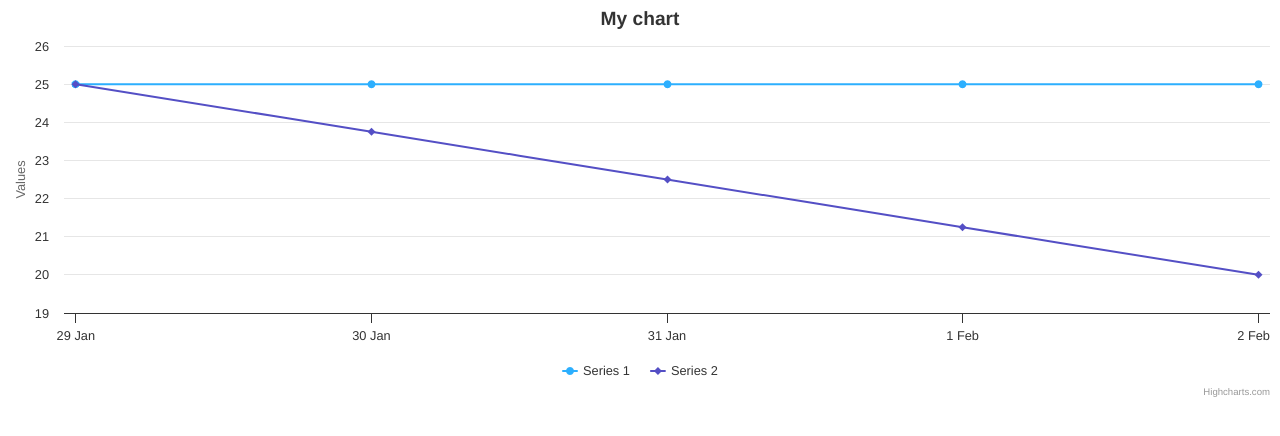
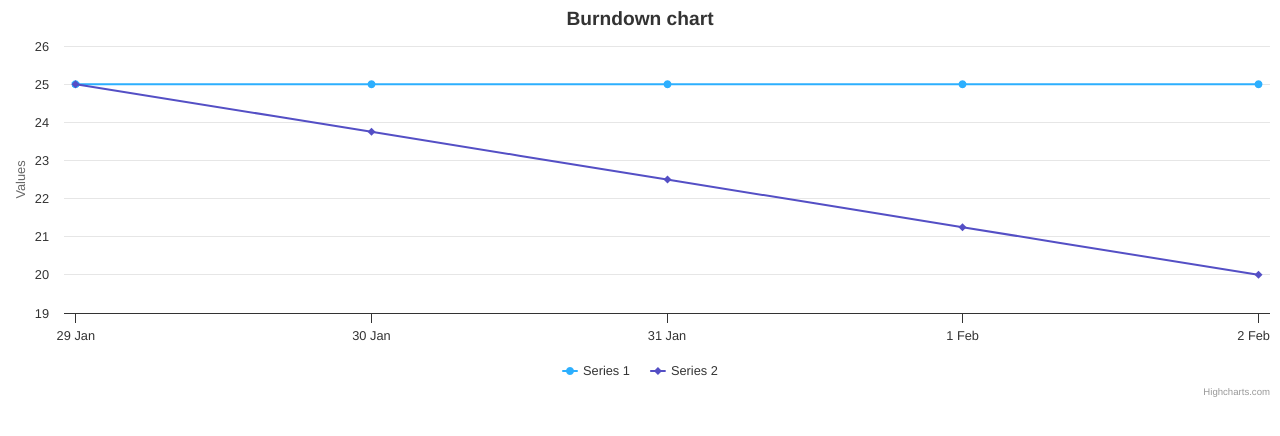
Before and after one commit to AshankDsouza/SER516-Team-Kansas, a Next.js app in the folder client/: page /graph in a window 1280 px wide. Shown: the top 436 px of the page. Built offline with nearby package versions, Linux system fonts and the light colour scheme.

Commit message:
adds name to graph

```diff
--- a/client/app/graph/page.tsx
+++ b/client/app/graph/page.tsx
@@ -52,6 +52,9 @@ export default function GraphPage() {
 
     const fetchData = async () =>{
       try {
+        //const data1 = await axios.get("http://localhost:8080/api/tasks/closedByDate?project=1521719&sprint=376621");
+
+        //console.log({data1});
 
 
         setGraphData(data);
@@ -83,7 +86,7 @@ export default function GraphPage() {
 
 
   return (<div>
-    <LineGraph series={series} />
+    <LineGraph series={series} name="Burndown chart" />
   </div>
   );
 };
--- a/client/components/graphs/lineGraph.tsx
+++ b/client/components/graphs/lineGraph.tsx
@@ -7,11 +7,12 @@ import HighchartsReact from "highcharts-react-official";
 
 interface IProps{
     series: any;
+    name: string;
 }
 
 export default function LineGraph(props: IProps) {
 
-    const { series } = props;;
+    const { series, name } = props;;
 
   const options = {
         xAxis: {
@@ -21,7 +22,7 @@ export default function LineGraph(props: IProps) {
       type: "spline"
     },
     title: {
-      text: "My chart"
+      text: name
     },
     series: [
     ]
```
